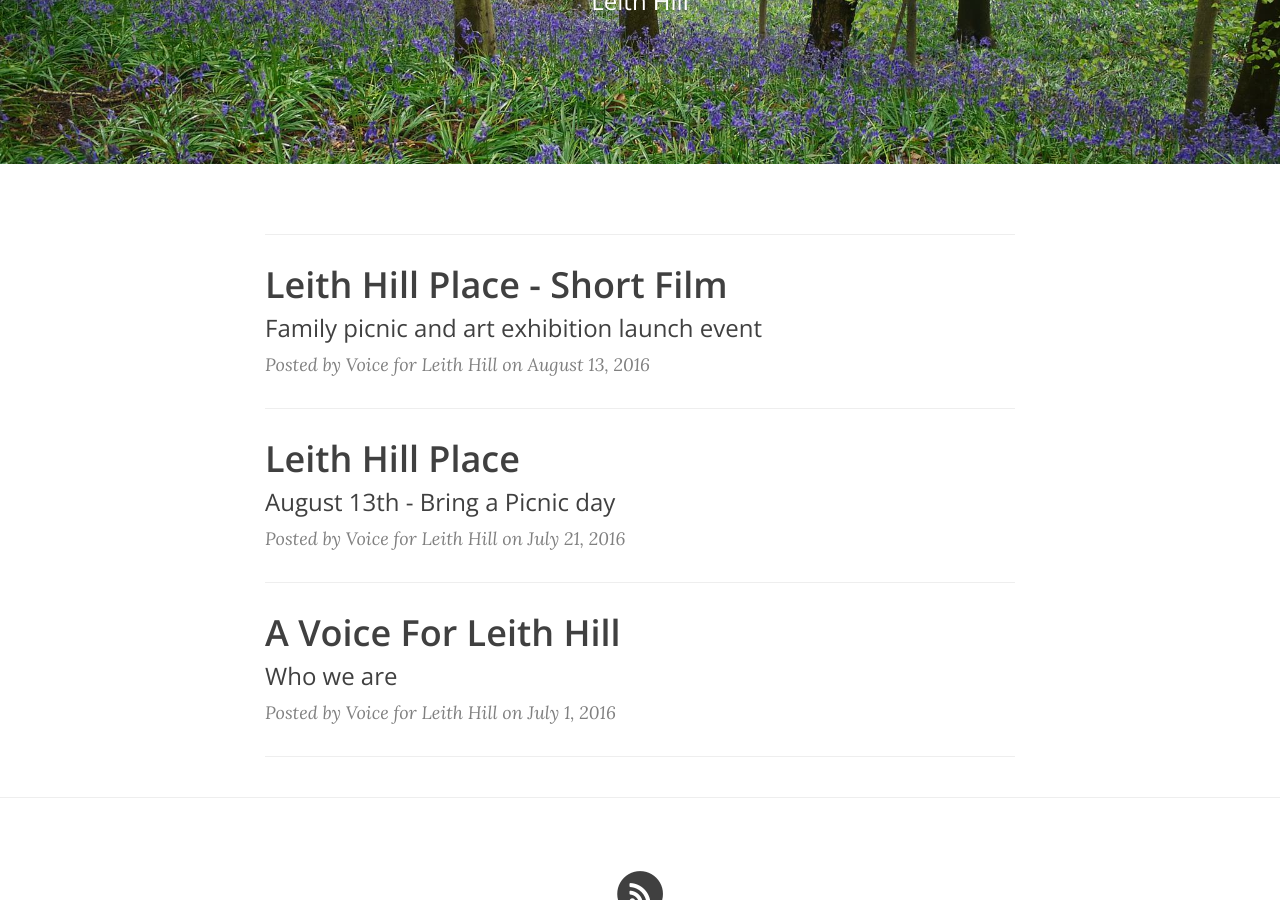
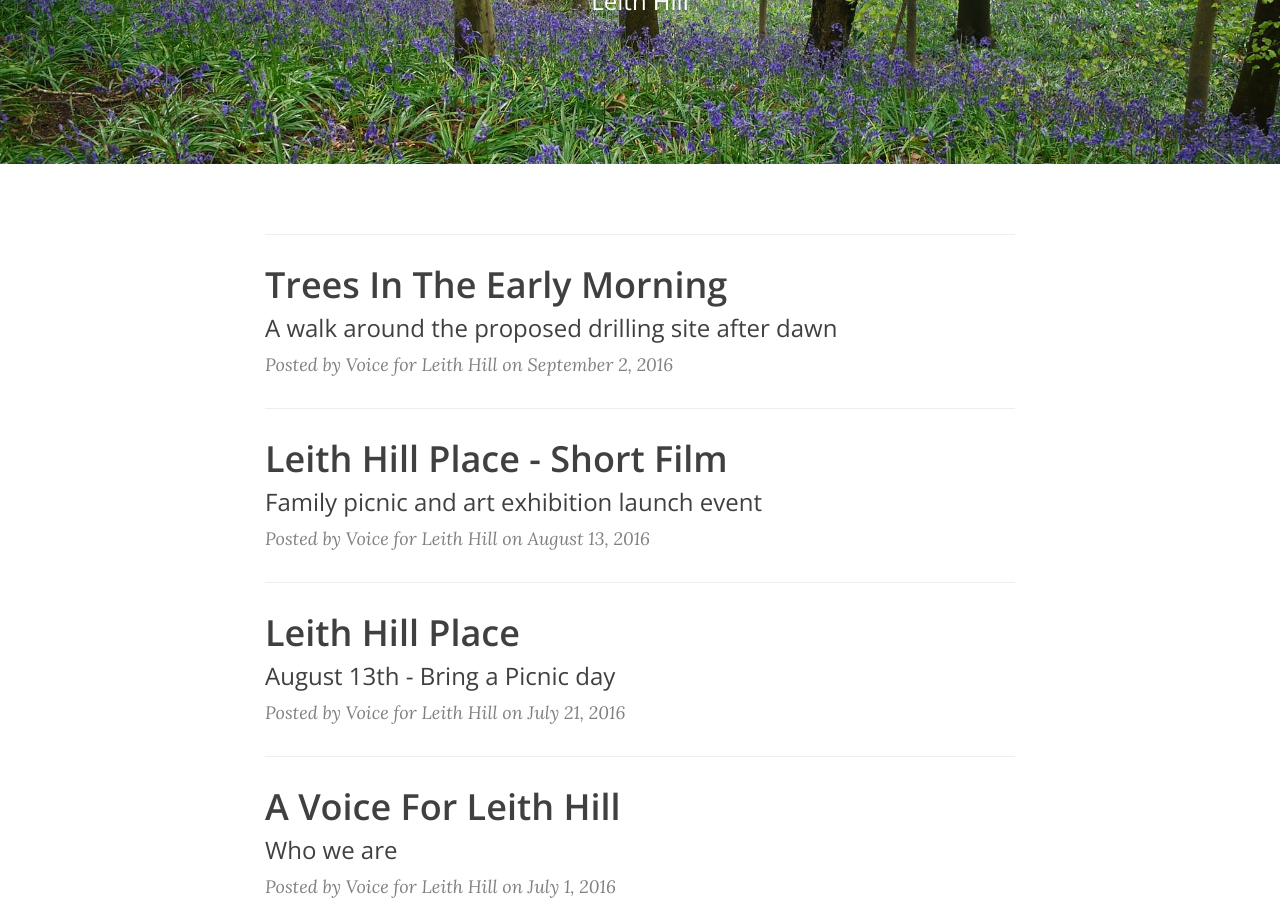
Before and after one commit to voiceforleithhill/v4lh-site-gen, a Jekyll site: the page built from index.html, in a window 1280 px wide and 900 px high, scrolled down 326 px. Built offline with Jekyll 4.4.1, drawn with Linux system fonts in a browser that asks for light colours; nearby versions of some CDN libraries; the list of posts is cut into pages by our own code.

Commit message:
Added trees

```diff
--- a/_posts/2016-07-21-leith-hill-place-picnic-day.markdown
+++ b/_posts/2016-07-21-leith-hill-place-picnic-day.markdown
@@ -7,4 +7,4 @@ author:     "Voice for Leith Hill"
 header-img: "img/leith-hill-place.png"
 ---
 
-<img src="{{ site.baseurl }}/img/VFLH-NT-VERSION14.jpg" alt="Bring a Picnic Day">
+<img src="{{ site.baseurl }}/img/pics/VFLH-NT-VERSION14.jpg" alt="Bring a Picnic Day">
--- /dev/null
+++ b/_posts/2016-09-02-trees.markdown
@@ -0,0 +1,40 @@
+---
+layout:     post
+title:      "Trees In The Early Morning"
+subtitle:   "A walk around the proposed drilling site after dawn"
+date:       2016-09-02 07:10:00
+author:     "Voice for Leith Hill"
+header-img: "img/banner.jpg"
+---
+
+<p><em>"For me, trees have always been the most penetrating preachers. I revere them when they live in tribes and families, in forests and groves. And even more I revere them when they stand alone. They are like lonely persons. Not like hermits who have stolen away out of some weakness, but like great, solitary men, like Beethoven and Nietzsche. In their highest boughs the world rustles, their roots rest in infinity; but they do not lose themselves there, they struggle with all the force of their lives for one thing only: to fulfil themselves according to their own laws, to build up their own form, to represent themselves. Nothing is holier, nothing is more exemplary than a beautiful, strong tree. When a tree is cut down and reveals its naked death-wound to the sun, one can read its whole history in the luminous, inscribed disk of its trunk: in the rings of its years, its scars, all the struggle, all the suffering, all the sickness, all the happiness and prosperity stand truly written, the narrow years and the luxurious years, the attacks withstood, the storms endured. And every young farmboy knows that the hardest and noblest wood has the narrowest rings, that high on the mountains and in continuing danger the most indestructible, the strongest, the ideal trees grow.
+<br><br>
+Trees are sanctuaries. Whoever knows how to speak to them, whoever knows how to listen to them, can learn the truth. They do not preach learning and precepts, they preach, undeterred by particulars, the ancient law of life.
+<br><br>
+A tree says: A kernel is hidden in me, a spark, a thought, I am life from eternal life. The attempt and the risk that the eternal mother took with me is unique, unique the form and veins of my skin, unique the smallest play of leaves in my branches and the smallest scar on my bark. I was made to form and reveal the eternal in my smallest special detail.
+<br><br>
+A tree says: My strength is trust. I know nothing about my fathers, I know nothing about the thousand children that every year spring out of me. I live out the secret of my seed to the very end, and I care for nothing else. I trust that God is in me. I trust that my labor is holy. Out of this trust I live.
+<br><br>
+When we are stricken and cannot bear our lives any longer, then a tree has something to say to us: Be still! Be still! Look at me! Life is not easy, life is not difficult. Those are childish thoughts. Let God speak within you, and your thoughts will grow silent. You are anxious because your path leads away from mother and home. But every step and every day lead you back again to the mother. Home is neither here nor there. Home is within you, or home is nowhere at all.
+<br><br>
+A longing to wander tears my heart when I hear trees rustling in the wind at evening. If one listens to them silently for a long time, this longing reveals its kernel, its meaning. It is not so much a matter of escaping from one's suffering, though it may seem to be so. It is a longing for home, for a memory of the mother, for new metaphors for life. It leads home. Every path leads homeward, every step is birth, every step is death, every grave is mother.
+<br><br>
+So the tree rustles in the evening, when we stand uneasy before our own childish thoughts: Trees have long thoughts, long-breathing and restful, just as they have longer lives than ours. They are wiser than we are, as long as we do not listen to them. But when we have learned how to listen to trees, then the brevity and the quickness and the childlike hastiness of our thoughts achieve an incomparable joy. Whoever has learned how to listen to trees no longer wants to be a tree. He wants to be nothing except what he is. That is home. That is happiness."</em>
+
+<br><br>
+
+- Herman Hesse, Wandering (1915)
+
+</p>
+
+<p>Some of the glorious trees which are most at risk of direct damage at the proposed drilling site.</p>
+
+<img src="{{ site.baseurl }}/img/pics/P1040312-web.jpg"/>
+
+<img src="{{ site.baseurl }}/img/pics/P1040311-web.jpg"/>
+
+<img src="{{ site.baseurl }}/img/pics/P1040306-web.jpg"/>
+
+<img src="{{ site.baseurl }}/img/pics/P1040305-web.jpg"/>
+
+<img src="{{ site.baseurl }}/img/pics/P1040304-web.jpg"/>
```
Also changed, not shown: img/pics/P1040304-web.jpg (added), img/pics/P1040305-web.jpg (added), img/pics/P1040306-web.jpg (added), img/pics/P1040311-web.jpg (added), img/pics/P1040312-web.jpg (added), img/pics/VFLH-NT-VERSION14.jpg (renamed from img/VFLH-NT-VERSION14.jpg), 3 other files.
